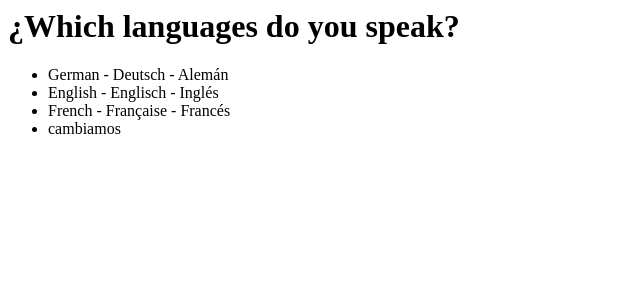
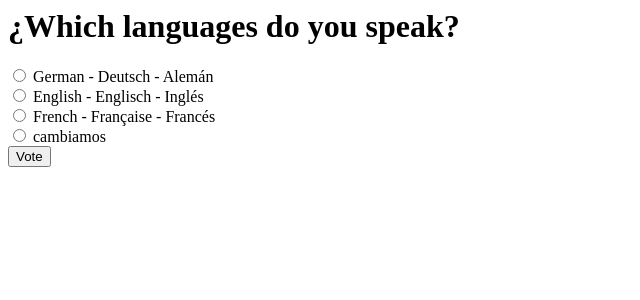
Before and after one commit to yeissonvels/django3, a Django app: page /polls/2 in a window 1280 px wide. Shown: the top 300 px of the page, without its empty margins (0-640 px from the left). Run offline with Django 3.2, Linux system fonts and the light colour scheme; data comes from the database, SQL or seed files in the repository.

Commit message:
added vote form

```diff
--- a/polls/templates/polls/detail.html
+++ b/polls/templates/polls/detail.html
@@ -1,8 +1,18 @@
 <div>
     <h1>{{ question.question_text }}</h1>
-    <ul>
+    <!-- <ul>
     {% for choice in question.choice_set.all %}
         <li>{{ choice.choice_text }}</li>
     {% endfor %}
-    </ul>
+    </ul> -->
+    {% if error_message %}<p><strong>{{ error_message }}</strong></p>{% endif %}
+
+    <form action="{% url 'vote' question.id %}" method="post">
+    {% csrf_token %}
+    {% for choice in question.choice_set.all %}
+        <input type="radio" name="choice" id="choice{{ forloop.counter }}" value="{{ choice.id }}">
+        <label for="choice{{ forloop.counter }}">{{ choice.choice_text }}</label><br>
+    {% endfor %}
+    <input type="submit" value="Vote">
+    </form>
 </div>
```
